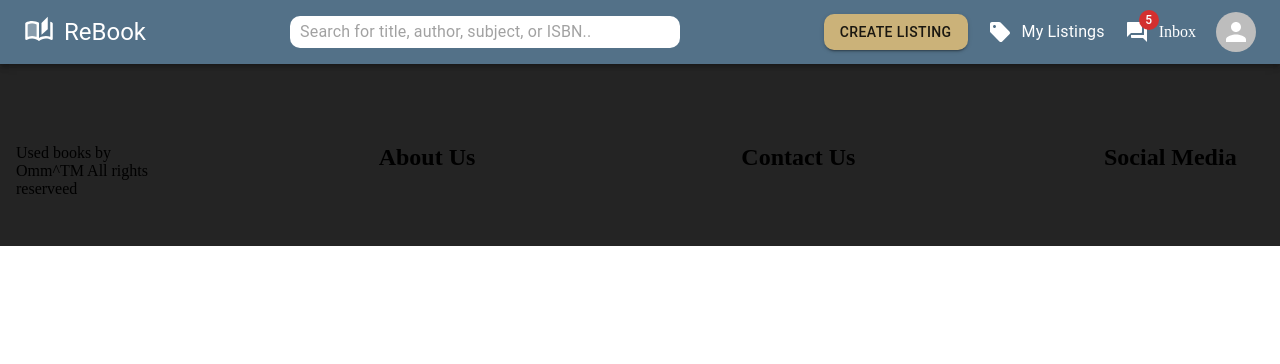
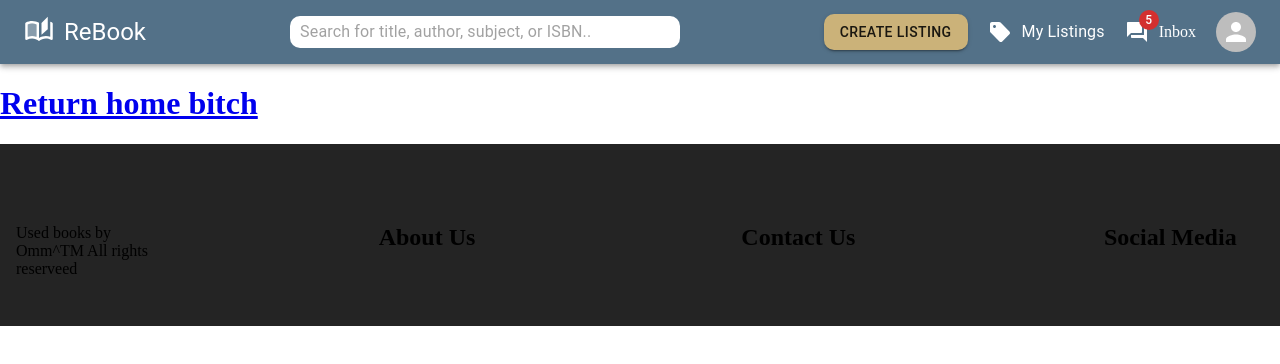
Before and after one commit to OLaursen/Googly-eyes, a React (Create React App) app: page /create-listing in a window 1280 px wide. Shown: the top 364 px of the page. Built offline with nearby package versions, Linux system fonts and the light colour scheme.

Commit message:
Basic router stuff

```diff
--- a/src/App.js
+++ b/src/App.js
@@ -1,10 +1,11 @@
 import { useEffect } from 'react';
 
-import { BrowserRouter as Router, Routes, Route } from 'react-router-dom';
+import { BrowserRouter as Router, Routes, Route, BrowserRouter } from 'react-router-dom';
 import Home from './pages/home';
 import Footer from './Components/Footer';
 import NavBar from './Components/NavBar/NavBar';
 import MyListings from './pages/my_listings';
+import CreateListing from './pages/create_listing';
 
 function App() {
   //Makes browser declare page.
@@ -13,14 +14,15 @@ function App() {
   })
   return (
     <>
-      <NavBar/>
       <Router>
+        <NavBar />
         <Routes>
           <Route path='/' element={<Home />} />
-          <Route path='/MyListings' element={<MyListings/>} />
+          <Route path='/my-listings' element={<MyListings/>} />
+          <Route path='/create-listing' element={<CreateListing />} />
         </Routes>
+        <Footer />
       </Router>
-      <Footer/>
     </>
   );
 }
--- /dev/null
+++ b/src/Components/NavBar/NavBar.css
@@ -0,0 +1,12 @@
+.link {
+    color: #fff;
+    text-decoration: none;
+}
+.link :hover {
+    color: sienna;
+}
+
+#home-logo {
+    color: #fff;
+    text-decoration: none;
+}
--- a/src/Components/NavBar/NavBar.jsx
+++ b/src/Components/NavBar/NavBar.jsx
@@ -1,4 +1,5 @@
 import styled from "@emotion/styled";
+import "./NavBar.css";
 import {
   AutoStoriesTwoTone,
   Forum,
@@ -27,7 +28,7 @@ import { Link } from "react-router-dom";
 
 const StyledToolbar = styled(Toolbar)({
   display: "flex",
-  justifyContent: "space-between"
+  justifyContent: "space-between",
 });
 
 const Search = styled(Box)(({ theme }) => ({
@@ -48,7 +49,7 @@ const Icons = styled(Box)(({ theme }) => ({
     justifyContent: "right",
   },
   [theme.breakpoints.down("lg")]: {
-    gap: "30px"
+    gap: "30px",
   },
 }));
 
@@ -64,7 +65,6 @@ const Hamburger = styled(Box)(({ theme }) => ({
   gap: "10px",
   [theme.breakpoints.up("md")]: {
     display: "none",
-
   },
 }));
 
@@ -94,6 +94,7 @@ const NavBar = () => {
   return (
     <AppBar position="sticky">
       <StyledToolbar>
+        <Link id="home-logo" to={"/"}>
           <Box display={"flex"} gap={"10px"}>
             <AutoStoriesTwoTone sx={{ fontSize: 30 }} />
             <Typography
@@ -107,6 +108,7 @@ const NavBar = () => {
               ReBook
             </Typography>
           </Box>
+        </Link>
 
         {/*
         <Icons>
@@ -125,6 +127,7 @@ const NavBar = () => {
 
         <Icons>
           <IconItem>
+            <Link to={"/create-listing"}>
               <Button
                 variant="contained"
                 color="secondary"
@@ -132,7 +135,9 @@ const NavBar = () => {
               >
                 Create Listing
               </Button>
+            </Link>
           </IconItem>
+          <Link className="link" to={"/my-listings"}>
             <IconItem>
               <Sell />
               <Typography
@@ -146,6 +151,7 @@ const NavBar = () => {
                 My Listings
               </Typography>
             </IconItem>
+          </Link>
           <IconItem>
             <Badge color="error" badgeContent="5">
               <Forum color="accent" />
--- /dev/null
+++ b/src/pages/create_listing.js
@@ -0,0 +1,15 @@
+import React from 'react'
+import { Link } from 'react-router-dom'
+
+export default class CreateListing extends React.Component {
+    render() {
+        return (
+            <>
+            <Link to={"/"}>
+                    <h1>Return home bitch</h1>
+            </Link>
+
+            </>
+        )
+    }
+}
```
Lines whose indentation alone changed are shown as unchanged.
